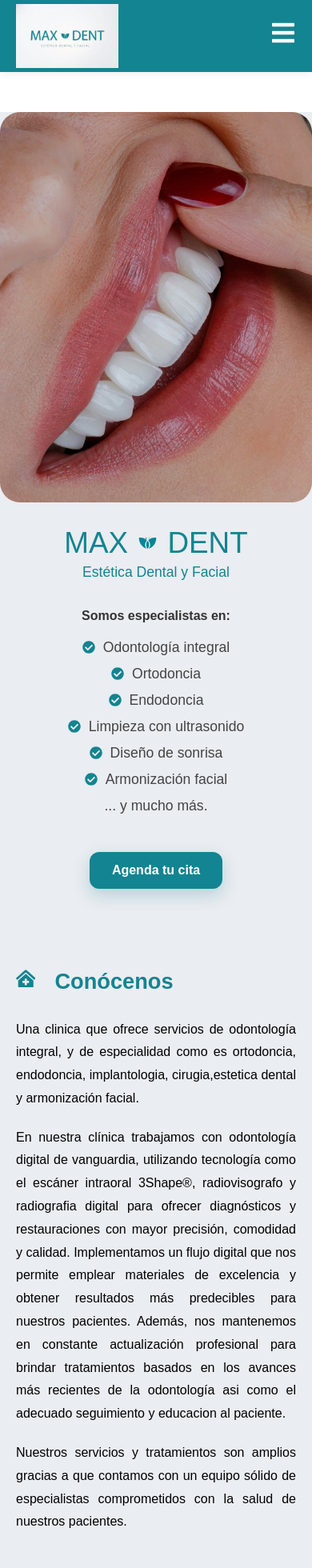
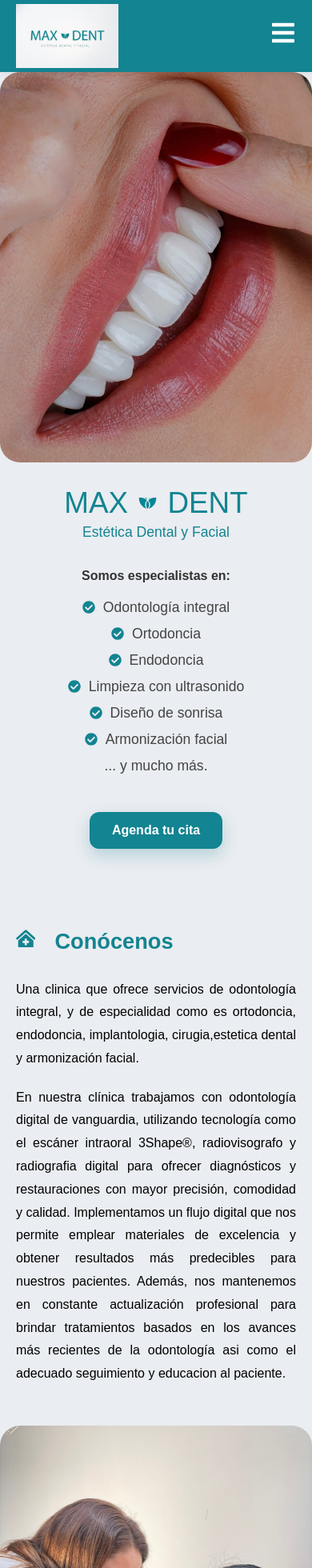
Before and after one commit to eomer90/citas-dentista, a React (Vite) app: page / in a window 390 px wide. Shown: the top 1960 px of the page at 80% size. Built offline with nearby package versions, Linux system fonts and the light colour scheme; no server answers.

Commit message:
problemas app.css3

```diff
--- a/src/App.css
+++ b/src/App.css
@@ -4,6 +4,7 @@
   padding: 0;
   box-sizing: border-box;
   font-family: Arial, Helvetica, sans-serif;
+
 
 }
 
@@ -32,6 +33,7 @@ section {
   background: #138491;
   box-shadow: 0 2px 10px rgba(0, 0, 0, 0.08);
   z-index: 1000;
+
 }
 
 .logo {
@@ -239,6 +241,7 @@ section {
 .nosotros,
 .sucursales {
   background: #EAEDF1;
+
 }
 
 .basic-layout {
@@ -673,9 +676,6 @@ iframe {
     font-size: .9rem;
   }
 
-  .main-container {
-    margin-top: 140px;
-  }
 
   .inicio-info {
     padding: 30px 20px;
--- a/src/components/paginaPrincipal.tsx
+++ b/src/components/paginaPrincipal.tsx
@@ -29,7 +29,6 @@ function PaginaPrincipal({ abrirModal }: PaginaPrincipalProps) {
       parrafos: [
         "Una clinica que ofrece servicios de odontología integral, y de especialidad como es ortodoncia, endodoncia, implantologia, cirugia,estetica dental y armonización facial.",
         "En nuestra clínica trabajamos con odontología digital de vanguardia, utilizando tecnología como el escáner intraoral 3Shape®, radiovisografo y radiografia digital para ofrecer diagnósticos y restauraciones con mayor precisión, comodidad y calidad. Implementamos un flujo digital que nos permite emplear materiales de excelencia y obtener resultados más predecibles para nuestros pacientes. Además, nos mantenemos en constante actualización profesional para brindar tratamientos basados en los avances más recientes de la odontología asi como el adecuado seguimiento y educacion al paciente.",
-        "Nuestros servicios y tratamientos son amplios gracias a que contamos con un equipo sólido de especialistas comprometidos con la salud de nuestros pacientes.",
       ],
     },
     {
```
